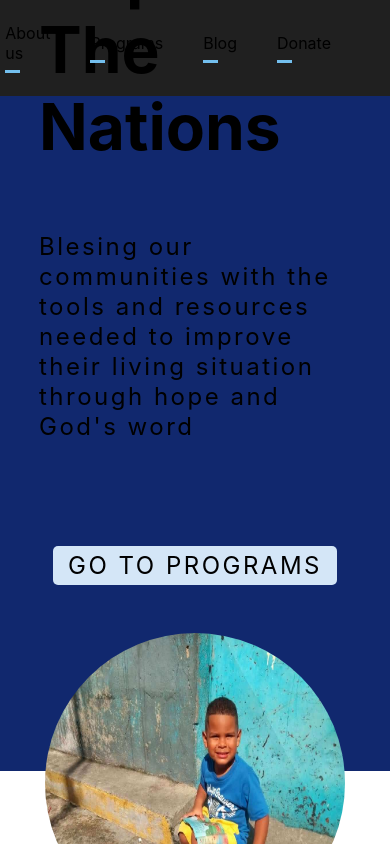
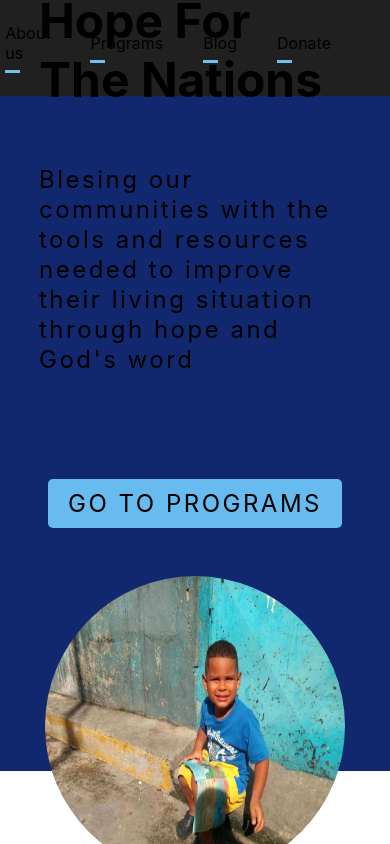
Before and after one commit to Cmmh1101/next-types-hope, a Next.js app: page / in a window 390 px wide. Shown: the top 844 px of the page. Built offline with nearby package versions, Linux system fonts and the light colour scheme.

Commit message:
fix: responsive

```diff
--- a/components/ui/button.module.css
+++ b/components/ui/button.module.css
@@ -1,15 +1,19 @@
 .btn {
     color: #000000;
-    background-color: #d4e6f7;
-    padding: 5px 15px;
+    background-color: #67bbef;
+    font-weight: 400;
+    padding: 10px 20px;
     font-size: 1.5rem;
     border-radius: 5px;
     text-transform: uppercase;
     letter-spacing: 2.5px;
     margin-top: 5rem;
+    transition: all 0.4s ease-in-out;
+
 }
 .btn:hover, .btn:focus {
     color: #1323b6;
+    background-color: #FFF;
     border: 8px solid #53b6f4;
     border-style: inset;
     transform: scale(1.1);
--- a/components/ui/header.module.css
+++ b/components/ui/header.module.css
@@ -3,6 +3,7 @@
 .header {
     width: 100%;
     height: 80vh;
+    min-height: auto;
     background-color: #11286e;;
     display: flex;
     justify-content: center;
@@ -31,7 +32,6 @@
     margin-top: 0;
 }
 .container p {
-    /* margin: 0 0 2rem; */
     font-size: 1.5rem;
     line-height: 30px;
     letter-spacing: 2.5px;
@@ -54,6 +54,7 @@
 @media (max-width: 980px) {
     .container {
         width: 100%;
+        min-height: auto;
         height: auto;
         display: flex;
         justify-content: center;
@@ -72,7 +73,11 @@
   }
 
 @media (max-width: 600px) {
+    .container {
+        height: 100vh;
+        min-height: auto;
+    }
     .header h1 {
-        font-size: 4rem;
+        font-size: 3rem;
     }
   }
```
